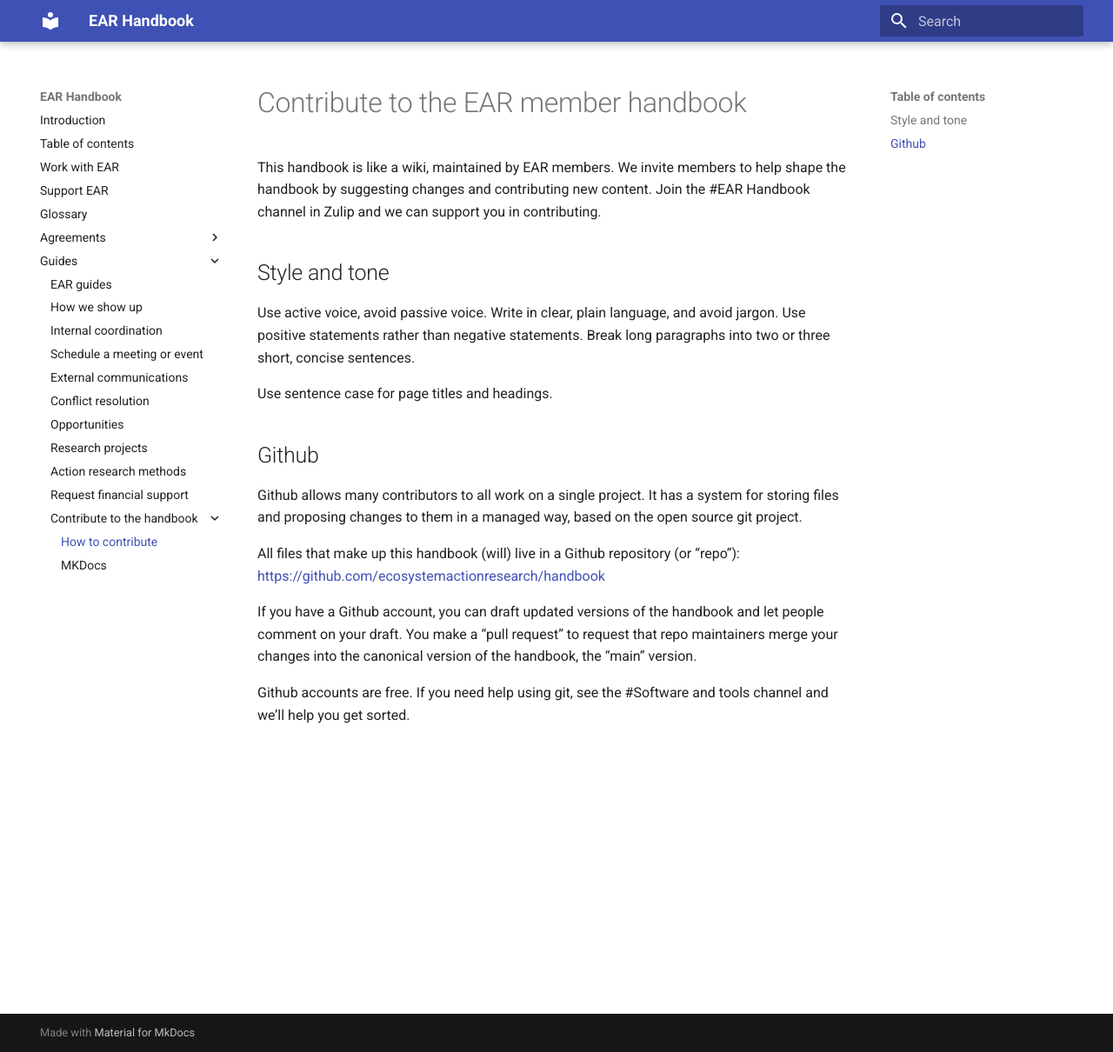
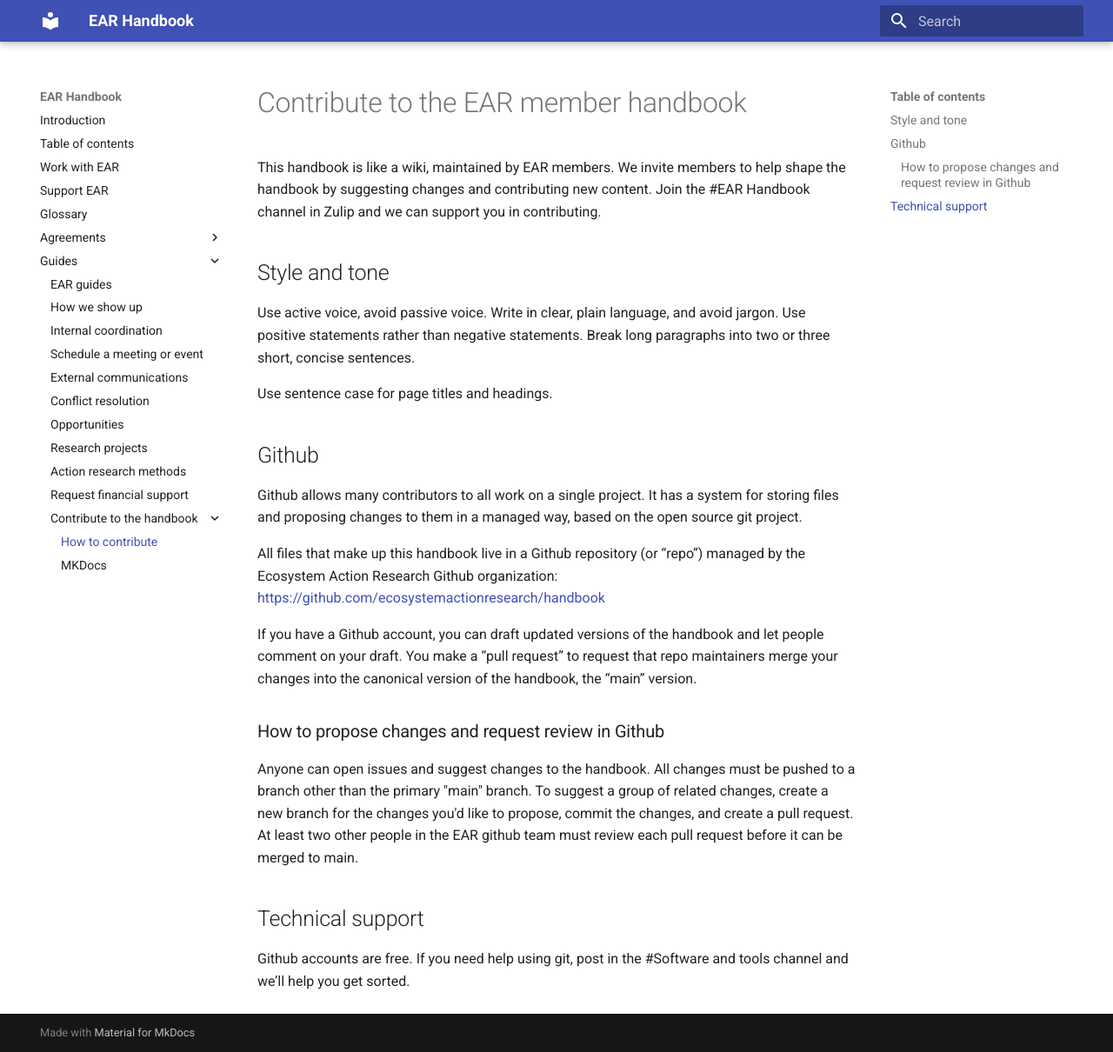
Before and after one commit to EcosystemActionResearch/Handbook, an MkDocs documentation site: the page built from docs/guides/contribute/index.md, in a window 1280 px wide and 1210 px high. Shown: the whole window at 87% size. Built offline with MkDocs 1.6.1 and Material for MkDocs 9.7.7, drawn with Linux system fonts in a browser that asks for light colours.

Commit message:
How to use github to suggest changes
Instructions to suggest changes in Github. The main handbook branch is now locked, and can only be updated via Pull Request approved by at least two EAR team members.

Signed-off-by: Christian Alden Jacobs <christian@jacobs.io>

```diff
--- a/docs/guides/contribute/index.md
+++ b/docs/guides/contribute/index.md
@@ -11,8 +11,14 @@ Use sentence case for page titles and headings.
 
 Github allows many contributors to all work on a single project. It has a system for storing files and proposing changes to them in a managed way, based on the open source git project.
 
-All files that make up this handbook (will) live in a Github repository (or “repo”): [https://github.com/ecosystemactionresearch/handbook](https://github.com/ecosystemactionresearchhandbook)
+All files that make up this handbook live in a Github repository (or “repo”) managed by the Ecosystem Action Research Github organization: [https://github.com/ecosystemactionresearch/handbook](https://github.com/ecosystemactionresearch/handbook)
 
 If you have a Github account, you can draft updated versions of the handbook and let people comment on your draft. You make a “pull request” to request that repo maintainers merge your changes into the canonical version of the handbook, the “main” version.
 
-Github accounts are free. If you need help using git, see the \#Software and tools channel and we’ll help you get sorted.
+### How to propose changes and request review in Github
+
+Anyone can open issues and suggest changes to the handbook. All changes must be pushed to a branch other than the primary "main" branch. To suggest a group of related changes, create a new branch for the changes you'd like to propose, commit the changes, and create a pull request. At least two other people in the EAR github team must review each pull request before it can be merged to main.
+
+## Technical support
+
+Github accounts are free. If you need help using git, post in the \#Software and tools channel and we’ll help you get sorted.
```
